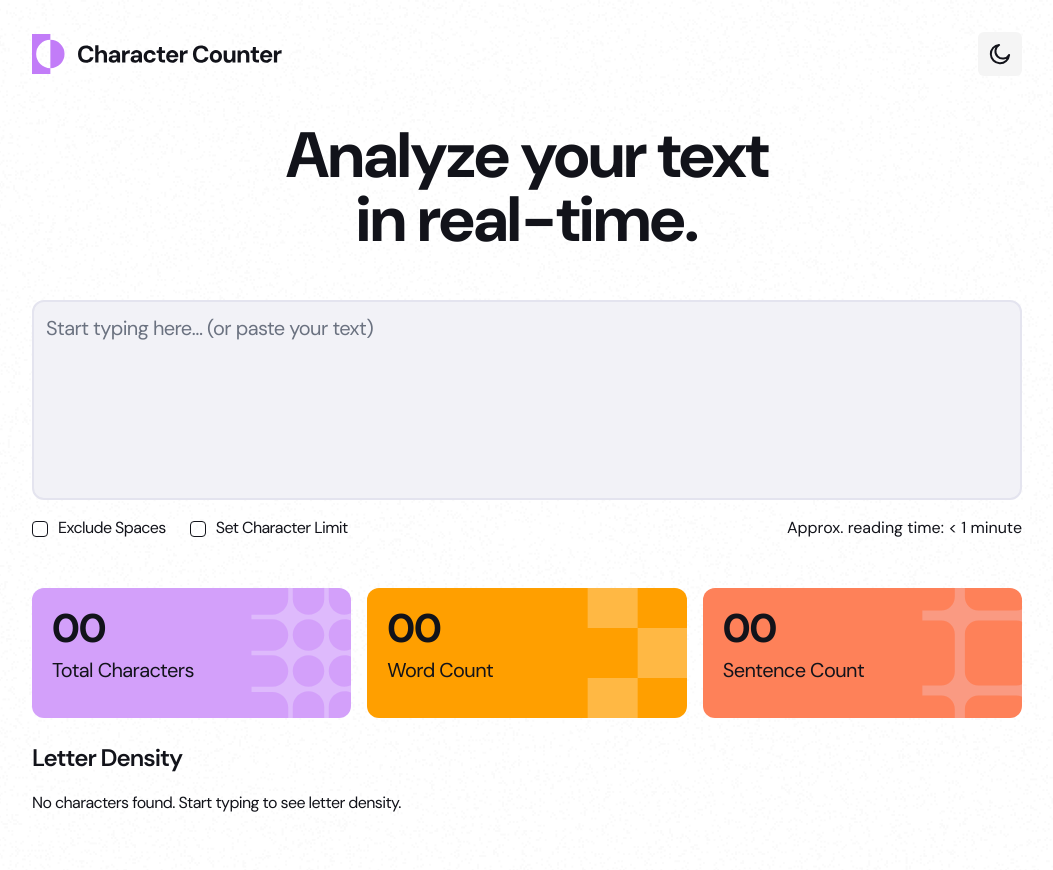
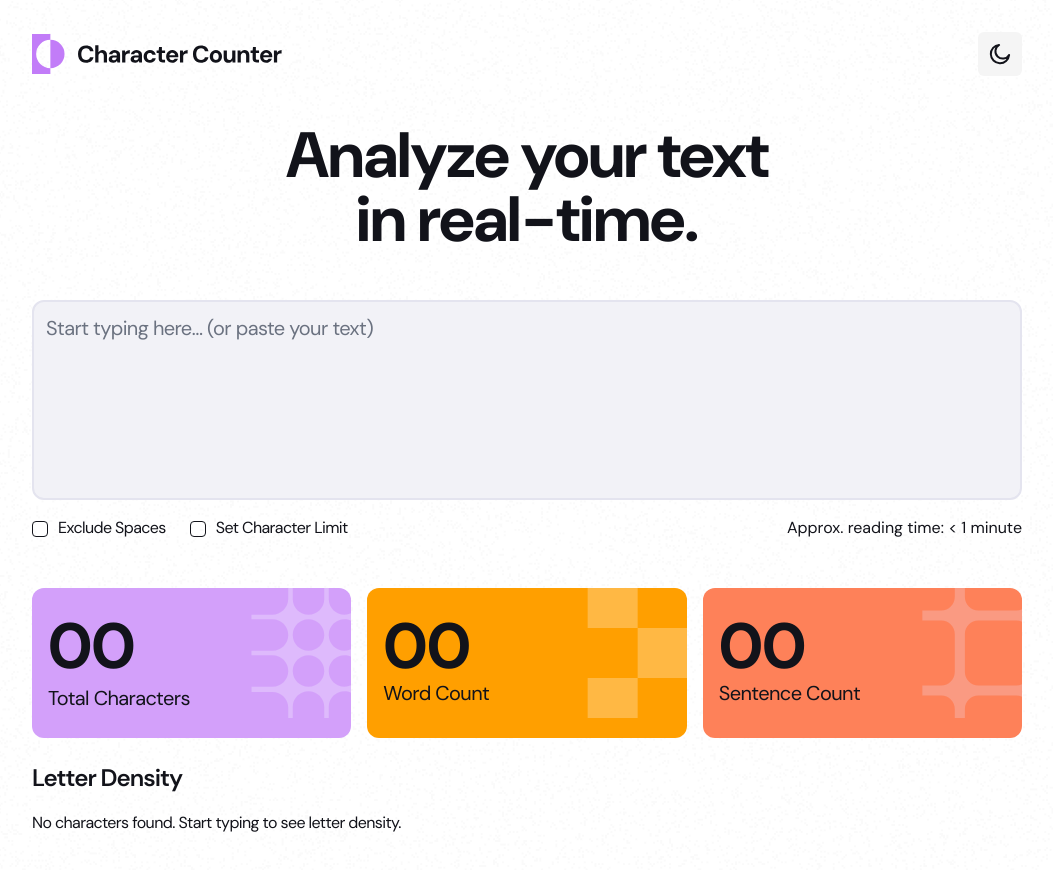
Before and after one commit to cmppoon/frontendmentor-character-counter, a Next.js app: page / in a window 1280 px wide. Shown: the top 870 px of the page, without its empty margins (113-1166 px from the left). Built offline with nearby package versions, Linux system fonts and the light colour scheme.

Commit message:
change padding

```diff
--- a/src/app/components/themeSwitcher.tsx
+++ b/src/app/components/themeSwitcher.tsx
@@ -28,7 +28,7 @@ export default function ThemeSwitcher({ className }: { className: string }) {
           />
         </g>
         <defs>
-          <clipPath id="a">
+          <clipPath>
             <path fill="#fff" d="M0 0h22v22H0z" />
           </clipPath>
         </defs>
@@ -51,7 +51,7 @@ export default function ThemeSwitcher({ className }: { className: string }) {
           />
         </g>
         <defs>
-          <clipPath id="a">
+          <clipPath>
             <path fill="#fff" d="M0 0h22v22H0z" />
           </clipPath>
         </defs>
--- a/src/app/layout.tsx
+++ b/src/app/layout.tsx
@@ -22,6 +22,7 @@ export default function RootLayout({
 }>) {
   return (
     <html lang="en" className="dark">
+      <title>Word Counter App</title>
       <body className={`${dmSans.className} min-h-fit antialiased`}>
         <ThemeProvider />
         {children}
--- a/src/app/page.tsx
+++ b/src/app/page.tsx
@@ -65,17 +65,17 @@ export default function Home() {
     <main className="relative pb-8 text-neutral-900 sm:pb-16 sm:pt-8 dark:text-neutral-100">
       <Background />
       <div className="sm:mx-auto sm:max-w-[990px]">
-        <div className="flex items-center justify-between">
+        <div className="flex items-center justify-between max-lg:p-4">
           <Logo />
           <ThemeSwitcher className="h-[32px] w-[32px] rounded-md bg-neutral-100 p-1.5 sm:h-[44px] sm:w-[44px] sm:p-[11px] dark:bg-neutral-700" />
         </div>
 
-        <div className="mx-4 my-10 sm:mx-[240px] sm:my-12">
+        <div className="mx-4 my-10 lg:mx-[240px] sm:my-12">
           <h1 className="text-center text-[40px] font-bold leading-none tracking-[-1px] sm:text-[64px]">
             Analyze your text in real-time.
           </h1>
         </div>
-        <div className="flex flex-col items-start space-y-4">
+        <div className="flex flex-col items-start space-y-4 max-lg:px-4">
           <textarea
             className={`h-[200px] w-full resize-none rounded-xl border-2 bg-neutral-400 p-3 text-[20px] font-normal leading-[28px] tracking-[-0.6px] text-neutral-700 focus:ring-0 dark:bg-neutral-800 dark:text-neutral-200 dark:placeholder:text-neutral-200 ${
               error
@@ -154,14 +154,14 @@ export default function Home() {
           </div>
         </div>
 
-        <div className="mt-10 space-y-6 sm:mt-12">
+        <div className="mt-10 space-y-6 sm:mt-12 max-lg:px-4">
           <div className="text-neutral-900 max-sm:space-y-4 sm:grid sm:w-full sm:grid-cols-3 sm:gap-x-4">
-            <div className="relative z-10 h-[130px] rounded-xl bg-purple-400 p-5">
-              <h2 className="mb-2 text-[40px] font-bold leading-none tracking-tight">
+            <div className="relative z-10 h-[130px] rounded-xl bg-purple-400 p-5 sm:h-[150px] sm:p-4">
+              <h2 className="mt-[7px] sm:mt-[10.5px] text-[40px] font-bold leading-none tracking-[-1px] sm:text-[64px]">
                 {characterCount === 0 ? "00" : characterCount}
               </h2>
-              <h2 className="text-[20px] font-normal leading-[28px] tracking-[-0.6px]">
-                Total Characters{" "}
+              <h2 className="mt-[5px] text-[20px] font-normal leading-[28px] tracking-[-0.6px]">
+                Total Characters
                 {excludeSpaces && (
                   <span className="text-[16px] leading-[20.8px] tracking-[-0.6px]">
                     (no space)
@@ -171,8 +171,8 @@ export default function Home() {
               <CharCountPattern className="absolute right-0 top-0 -z-10" />
             </div>
 
-            <div className="relative z-10 h-[130px] rounded-xl bg-yellow-500 p-5">
-              <h2 className="mb-2 text-[40px] font-bold leading-none tracking-tight">
+            <div className="relative z-10 h-[130px] rounded-xl bg-yellow-500 p-5 sm:h-[150px] sm:p-4">
+              <h2 className="mt-[7px] sm:mt-[10.5px] text-[40px] font-bold leading-none tracking-[-1px] sm:text-[64px]">
                 {wordCount === 0 ? "00" : wordCount}
               </h2>
               <h2 className="text-[20px] font-normal leading-[28px] tracking-[-0.6px]">
@@ -181,8 +181,8 @@ export default function Home() {
               <WordCountPattern className="absolute right-0 top-0 -z-10" />
             </div>
 
-            <div className="relative z-10 h-[130px] rounded-xl bg-orange-500 p-5">
-              <h2 className="mb-2 text-[40px] font-bold leading-none tracking-tight">
+            <div className="relative z-10 h-[130px] rounded-xl bg-orange-500 p-5 sm:h-[150px] sm:p-4">
+              <h2 className="mt-[7px] sm:mt-[10.5px] text-[40px] font-bold leading-none tracking-[-1px] sm:text-[64px]">
                 {sentenceCount === 0 ? "00" : sentenceCount}
               </h2>
               <h2 className="text-[20px] font-normal leading-[28px] tracking-[-0.6px]">
```
